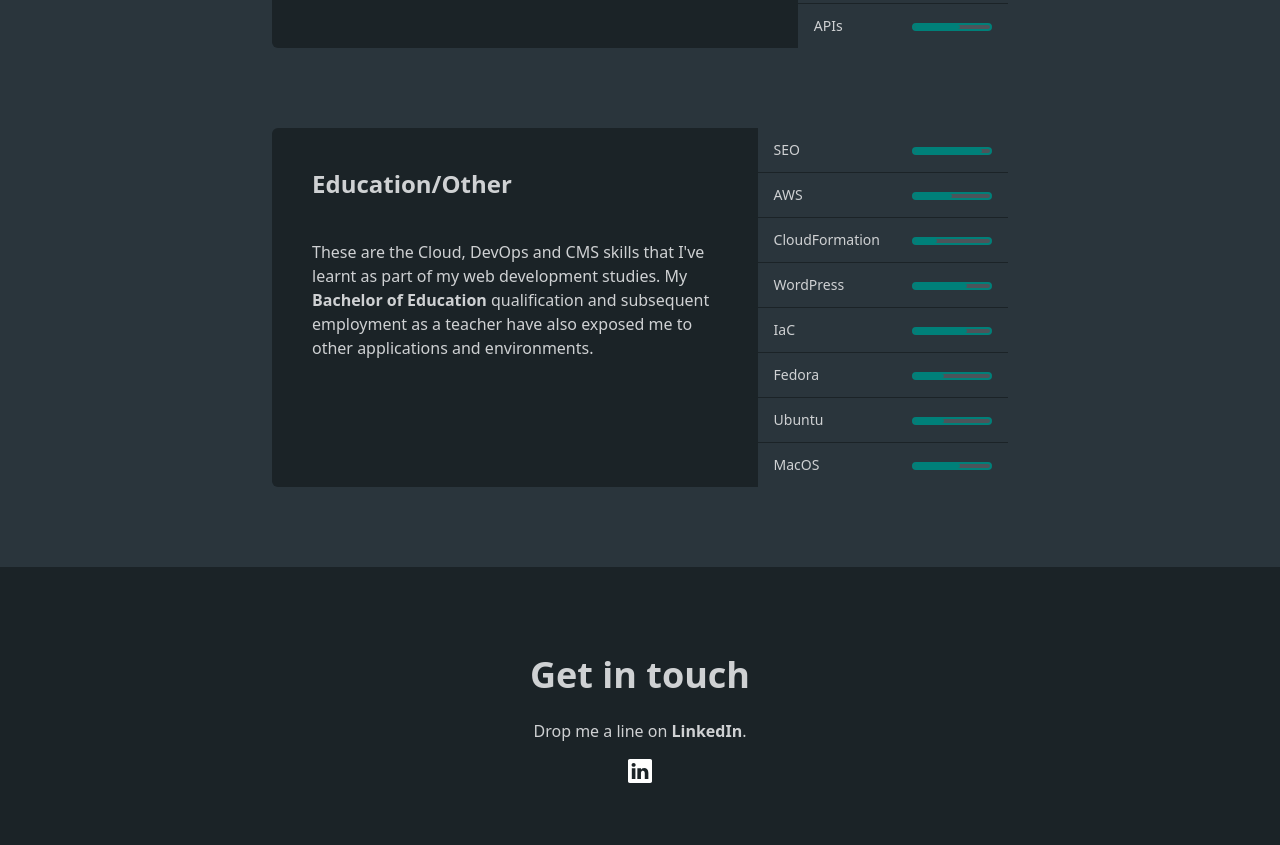
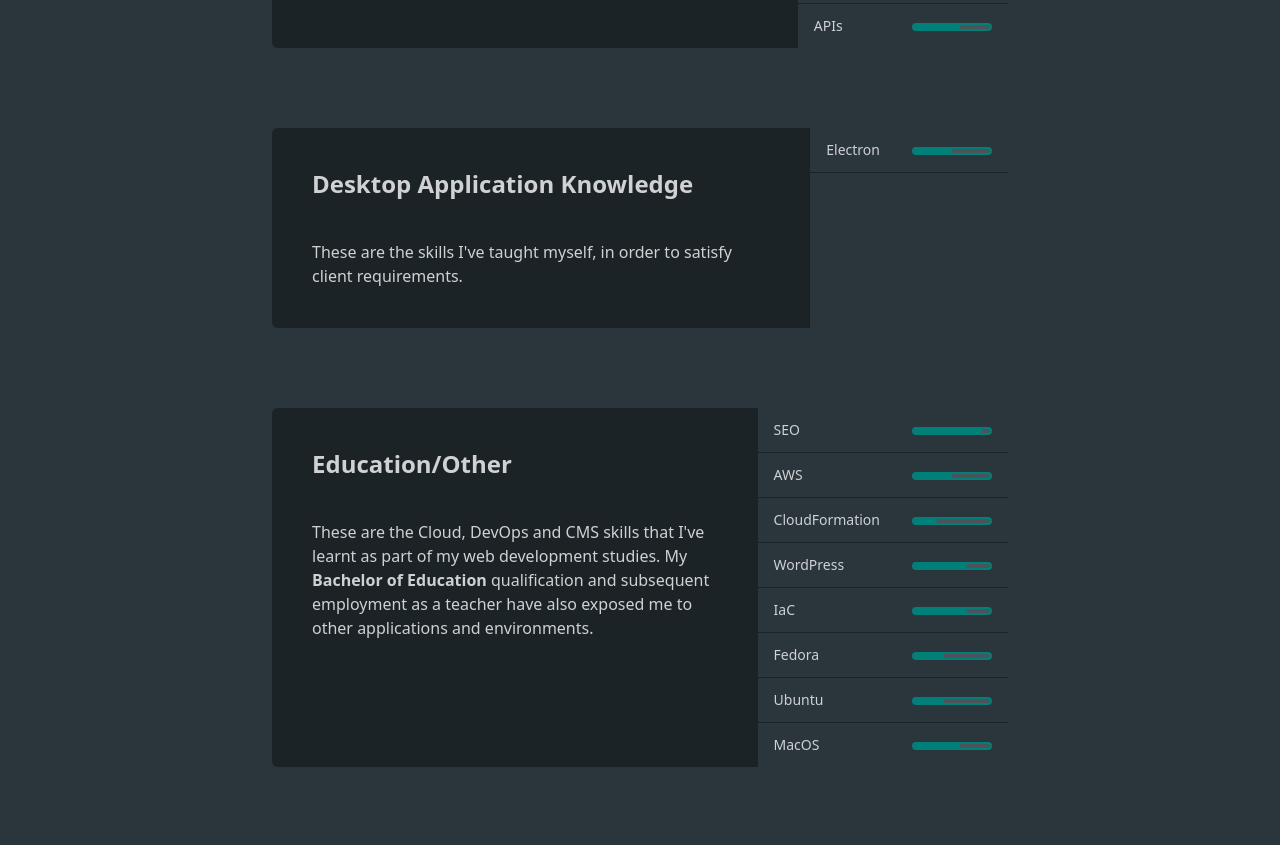
Before and after one commit to JessBaxter/portfolio2023, a Next.js app: page / in a window 1280 px wide. Shown: the part 5440-6285 px from the top of the page. Built offline with nearby package versions, Linux system fonts and the light colour scheme.

Commit message:
Updated the Navbar for my new skills section

```diff
--- a/components/Navbar.js
+++ b/components/Navbar.js
@@ -68,6 +68,13 @@ export default function Navbar() {
                 <li>
                   <Link href="/#skills-backend" alt="My backend web dev skills">
                     Backend
+                  </Link>
+                </li>
+                <li>
+                  <Link
+                    href="/#skills-desktop"
+                    alt="My desktop application skills">
+                    Desktop App
                   </Link>
                 </li>
                 <li>
@@ -146,6 +153,13 @@ export default function Navbar() {
                   </Link>
                 </li>
                 <li>
+                  <Link
+                    href="/#skills-desktop"
+                    alt="My desktop application skills">
+                    Desktop App
+                  </Link>
+                </li>
+                <li>
                   <Link href="/#skills-education" alt="My other skills">
                     Education/Other
                   </Link>
--- a/components/Skills.js
+++ b/components/Skills.js
@@ -49,7 +49,7 @@ export default function Skills() {
           { skill: "JavaScript", skillAssessment: "80" },
           { skill: "Accessibility", skillAssessment: "90" },
           { skill: "Next.js", skillAssessment: "40" },
-          { skill: "React", skillAssessment: "40" }
+          { skill: "React", skillAssessment: "40" },
         ]}>
         These are the skills I've either taught myself, or learnt as part of my{" "}
         <span className="font-bold">
@@ -70,7 +70,7 @@ export default function Skills() {
           { skill: "MongoDB", skillAssessment: "70" },
           { skill: "SQLite", skillAssessment: "70" },
           { skill: "Swagger", skillAssessment: "70" },
-          { skill: "APIs", skillAssessment: "60" }
+          { skill: "APIs", skillAssessment: "60" },
         ]}>
         These are the skills I've either taught myself, or learnt as part of my{" "}
         <span className="font-bold">
@@ -78,6 +78,15 @@ export default function Skills() {
         </span>{" "}
         qualification. The progress bars illustrate a self-assessment of my
         journey towards proficiency in that field.
+      </SkillCard>
+
+      <div id="skills-desktop" className="pt-20"></div>
+      {/* BACKEND */}
+      <SkillCard
+        title="Desktop Application Knowledge"
+        skills={[{ skill: "Electron", skillAssessment: "50" }]}>
+        These are the skills I've taught myself, in order to satisfy client
+        requirements.
       </SkillCard>
 
       <div id="skills-education" className="pt-20"></div>
@@ -92,7 +101,7 @@ export default function Skills() {
           { skill: "IaC", skillAssessment: "70" },
           { skill: "Fedora", skillAssessment: "40" },
           { skill: "Ubuntu", skillAssessment: "40" },
-          { skill: "MacOS", skillAssessment: "60" }
+          { skill: "MacOS", skillAssessment: "60" },
         ]}>
         These are the Cloud, DevOps and CMS skills that I've learnt as part of
         my web development studies. My{" "}
```
